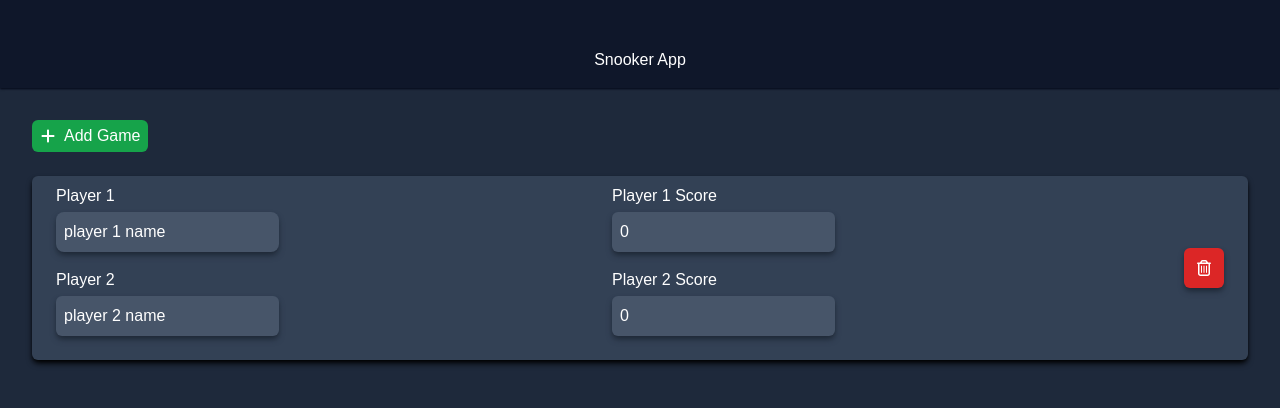
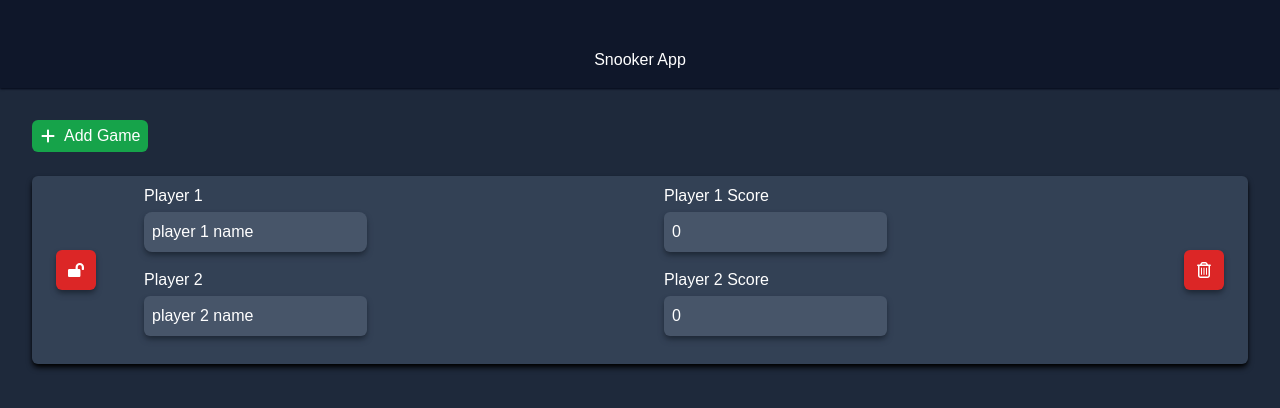
Before and after one commit to john-c-robson/snooker-app, a Next.js app: page / in a window 1280 px wide. Both pictures are taken after a click on the button "Add Game". Shown: the top 408 px of the page. Built offline with nearby package versions, Linux system fonts and the light colour scheme.

Commit message:
Added a locked feature to help avoid edits/deletions of past games

```diff
--- a/components/GameItem.tsx
+++ b/components/GameItem.tsx
@@ -2,6 +2,8 @@ import { SnookerItemType } from '@/types'
 import React from 'react'
 import { FaRegTrashCan } from 'react-icons/fa6'
 import { useSnookerStore } from '@/stores/useSnookerStore'
+import { FaLockOpen } from 'react-icons/fa'
+import { FaLock } from 'react-icons/fa'
 
 interface SnookerItemProps {
   games: SnookerItemType
@@ -14,6 +16,7 @@ export default function GameItem({ games }: SnookerItemProps) {
     updatePlayer2Name,
     updatePlayer2Score,
     deleteGame,
+    lockGame,
   } = useSnookerStore()
 
   return (
@@ -22,40 +25,58 @@ export default function GameItem({ games }: SnookerItemProps) {
         key={games.id}
         className="flex flex-row justify-between items-center bg-slate-700 shadow-black shadow-md mt-6 p-2 py-2 rounded-md"
       >
-        <div>
-          <p className="mb-1 ml-4 text-left">Player 1</p>
+        <button
+          className={`${
+            games.locked
+              ? 'bg-blue-600 hover:bg-blue-400'
+              : 'bg-red-600 hover:bg-red-400'
+          } shadow-gray-800 shadow-md ms-4 mr-4 p-3 rounded-md text-white`}
+          onClick={() => lockGame(games.id)}
+        >
+          {games.locked ? <FaLock /> : <FaLockOpen />}
+        </button>
+
+        <div className="mb-1 ml-4 text-left grow">
+          <p className="mb-1 ml-4">Player 1</p>
           <input
             className="bg-slate-600 shadow-gray-800 shadow-md me-4 mb-4 ml-4 p-2 rounded-lg grow"
             type="text"
             value={games.player1name}
             onChange={(e) => updatePlayer1Name(games.id, e.target.value)}
+            disabled={games.locked}
           />
-          <p className="mb-1 ml-4 text-left">Player 2</p>
+          <p className="mb-1 ml-4">Player 2</p>
           <input
             className="bg-slate-600 shadow-gray-800 shadow-md me-4 mb-4 ml-4 p-2 rounded-md grow"
             type="text"
             value={games.player2name}
             onChange={(e) => updatePlayer2Name(games.id, e.target.value)}
+            disabled={games.locked}
           />
         </div>
-        <div>
-          <p className="mb-1 text-left">Player 1 Score</p>
+        <div className="mb-1 ml-4 text-left grow">
+          <p className="mb-1">Player 1 Score</p>
           <input
             className="bg-slate-600 shadow-gray-800 shadow-md me-4 mb-4 p-2 rounded-md grow"
             type="text"
             value={games.player1score}
             onChange={(e) => updatePlayer1Score(games.id, e.target.value)}
+            disabled={games.locked}
           />
-          <p className="mb-1 text-left">Player 2 Score</p>
+          <p className="mb-1">Player 2 Score</p>
           <input
             className="bg-slate-600 shadow-gray-800 shadow-md me-4 mb-4 p-2 rounded-md grow"
             type="text"
             value={games.player2score}
             onChange={(e) => updatePlayer2Score(games.id, e.target.value)}
+            disabled={games.locked}
           />
         </div>
+
         <button
-          className="bg-red-600 hover:bg-red-400 shadow-gray-800 shadow-md ms-4 mr-4 p-3 rounded-md text-white"
+          className={`${
+            games.locked ? 'hidden' : 'bg-red-600 hover:bg-red-400'
+          }  shadow-gray-800 shadow-md ms-4 mr-4 p-3 rounded-md text-white`}
           onClick={() => deleteGame(games.id)}
         >
           <FaRegTrashCan />
--- a/stores/useSnookerStore.ts
+++ b/stores/useSnookerStore.ts
@@ -11,6 +11,7 @@ interface ISnookerStore {
   updatePlayer2Name: (id: string, player2name: string) => void
   updatePlayer2Score: (id: string, player2score: string) => void
   deleteGame: (id: string) => void
+  lockGame: (id: string) => void
 }
 
 export const useSnookerStore = create<ISnookerStore>()(
@@ -28,6 +29,7 @@ export const useSnookerStore = create<ISnookerStore>()(
               player1score: '0',
               player2name: 'player 2 name',
               player2score: '0',
+              locked: false,
             },
           ],
         }))
@@ -82,6 +84,14 @@ export const useSnookerStore = create<ISnookerStore>()(
           games: state.games.filter((games) => games.id !== id),
         }))
       },
+
+      lockGame: (id: string) => {
+        set((state) => ({
+          games: state.games.map((game) =>
+            game.id === id ? { ...game, locked: !game.locked } : game
+          ),
+        }))
+      },
     }),
     {
       name: 'johns-todo-app_todo-store',
--- a/types/index.ts
+++ b/types/index.ts
@@ -4,4 +4,5 @@ export type SnookerItemType = {
   player1score: string
   player2name: string
   player2score: string
+  locked: boolean
 }
```
